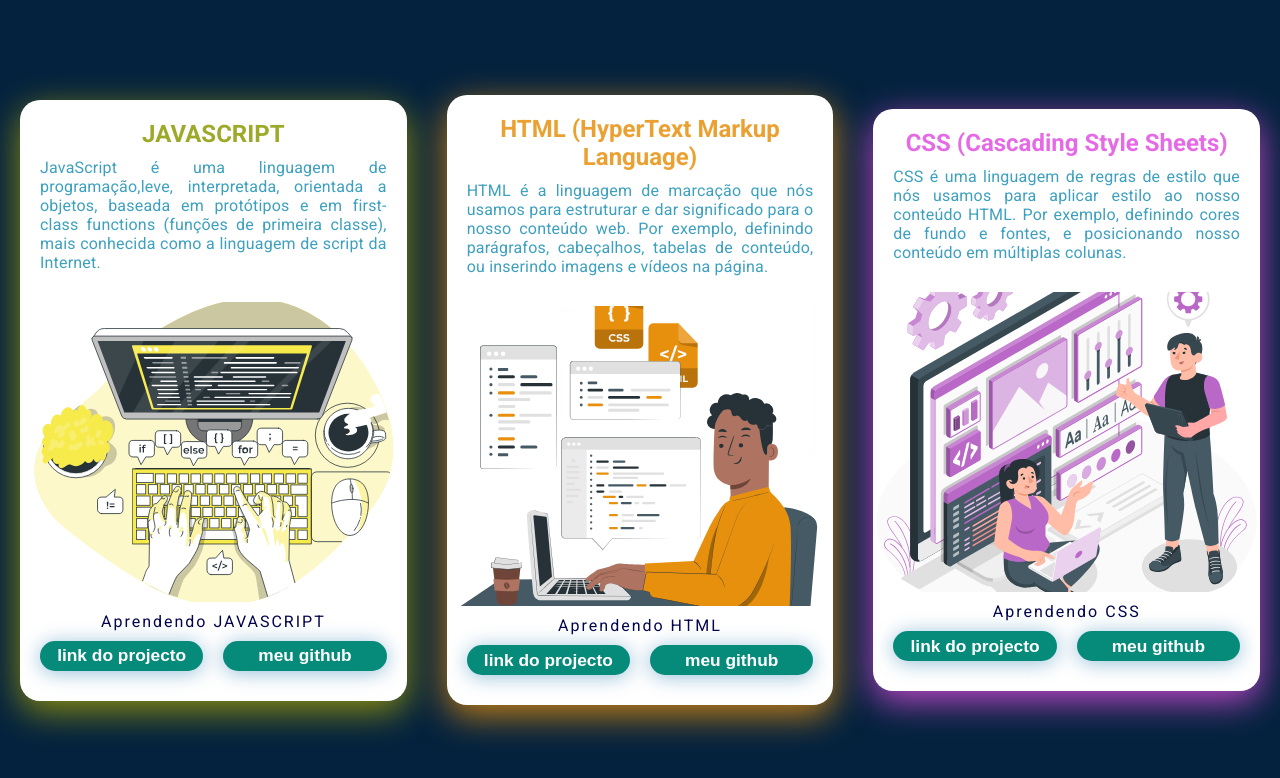
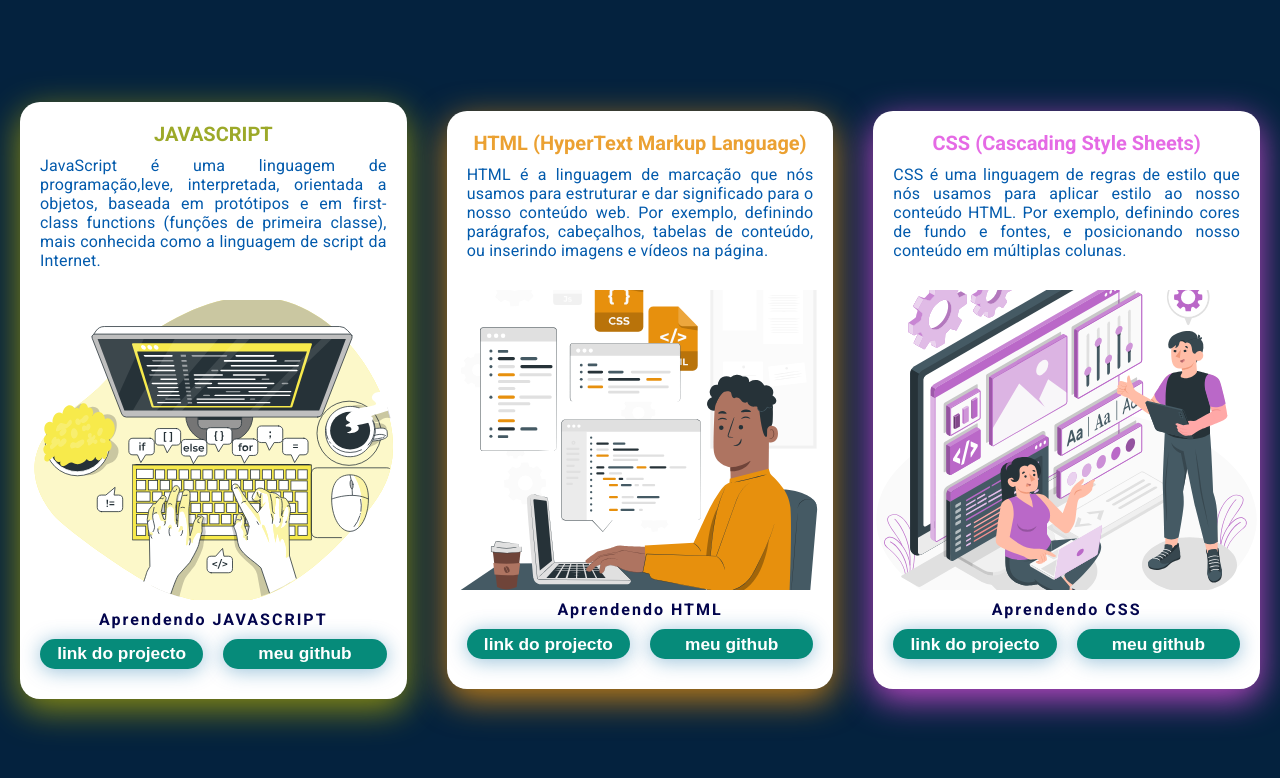
Before and after one commit to franciscojoaopedro/cardDefinition, a plain HTML site: page index.html in a window 1280 px wide. Drawn offline with Linux system fonts and the light colour scheme.

Commit message:
imagem add

```diff
--- a/card.css
+++ b/card.css
@@ -93,7 +93,7 @@ background-color: #011f3bfb;
 .title-js,.title-html,.title-css{
     color: #92a014e8;
     font-weight: 700;
-    font-size: 18pt;
+    font-size: 15pt;
 }
 
 .title-html{
@@ -104,12 +104,13 @@ background-color: #011f3bfb;
 }
 
 .secondText{
-    color: #0284acc4;
+    color: #025aac;
     text-align: justify;
     letter-spacing:0.2px;
 }
 .bottomText{
     color: #03054d;
+    font-weight: 700;
     text-align: center;
     margin-bottom: 10px;
     letter-spacing:2px;
```
Also changed, not shown: img/card.png (added), 1 other file.
